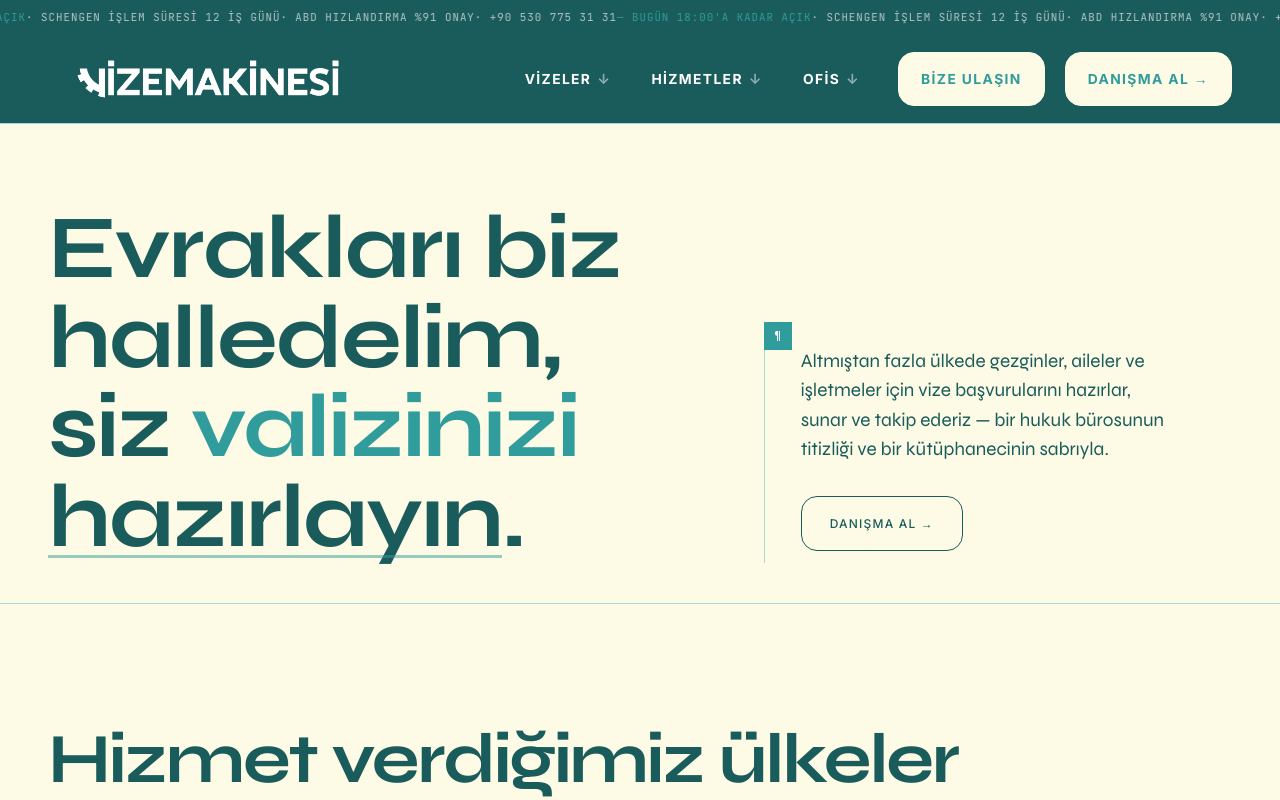
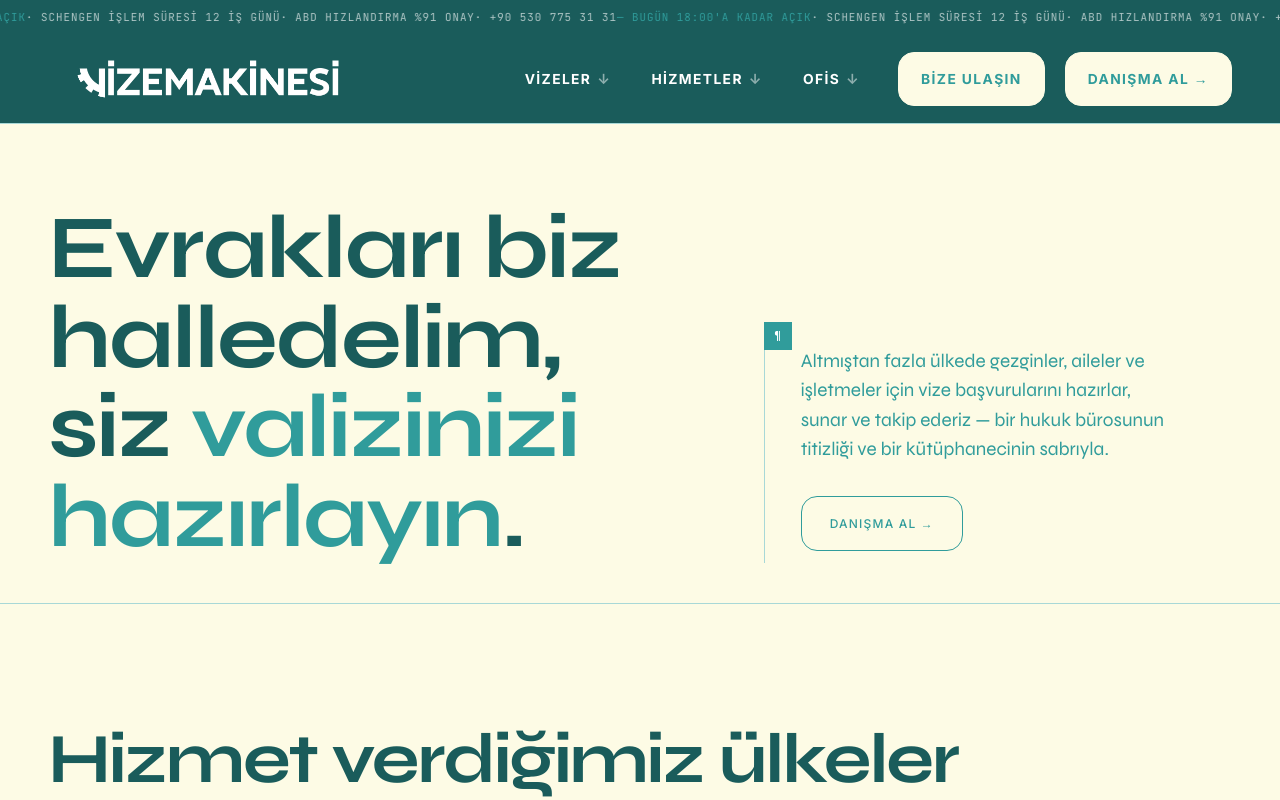
Before and after one commit to KaguSoftware/VizeMakinesi, a Next.js app: page / in a window 1280 px wide. Shown: the top 800 px of the page. Built offline with nearby package versions, Linux system fonts and the light colour scheme; a web font is replaced by a local one.

Commit message:
further changes on home page

```diff
--- a/src/app/globals.css
+++ b/src/app/globals.css
@@ -229,7 +229,7 @@ q::after {
 
 /* text colour flips on hover / scroll-into-view (touch) */
 .mosaic-cell .hv-white {
-  color: #f5f0e8;
+  color: #309c9b;
   transition: color 0.9s cubic-bezier(.4, 0, .2, 1);
 }
 
--- a/src/components/Hero/Hero.tsx
+++ b/src/components/Hero/Hero.tsx
@@ -67,7 +67,7 @@ export default function Hero() {
             <h1 className="font-serif font-bold text-[clamp(46px,7vw,110px)] leading-none tracking-[-0.02em]">
               Evrakları biz halledelim,{' '}<br />
               siz <span className="text-coral">valizinizi</span><br />
-              <span className="hero-underline">hazırlayın</span>.
+              <span className="text-coral">hazırlayın</span>.
             </h1>
           </div>
 
@@ -76,12 +76,12 @@ export default function Hero() {
             <div className="absolute -top-6 -left-px w-7 h-7 bg-coral flex items-center justify-center font-mono text-[11px] font-medium text-white">
               ¶
             </div>
-            <p className="font-serif text-[19px] leading-[1.55] text-navy max-w-95 mb-8">
+            <p className="font-serif text-[19px] leading-[1.55] text-coral max-w-95 mb-8">
 Altmıştan fazla ülkede gezginler, aileler ve işletmeler için vize başvurularını hazırlar, sunar ve takip ederiz — bir hukuk bürosunun titizliği ve bir kütüphanecinin sabrıyla.
             </p>
             <Link
               href="/danisma-al"
-              className="inline-flex items-center gap-2 font-sans font-medium text-[12px] uppercase tracking-widest px-7 py-4 border border-navy text-navy hover:bg-navy hover:text-white transition-all duration-200 rounded-2xl"
+              className="inline-flex items-center gap-2 font-sans font-medium text-[12px] uppercase tracking-widest px-7 py-4 border border-coral text-coral hover:bg-navy hover:text-white hover:border-cream transition-all duration-200 rounded-2xl"
             >
               Danışma Al →
             </Link>
```
